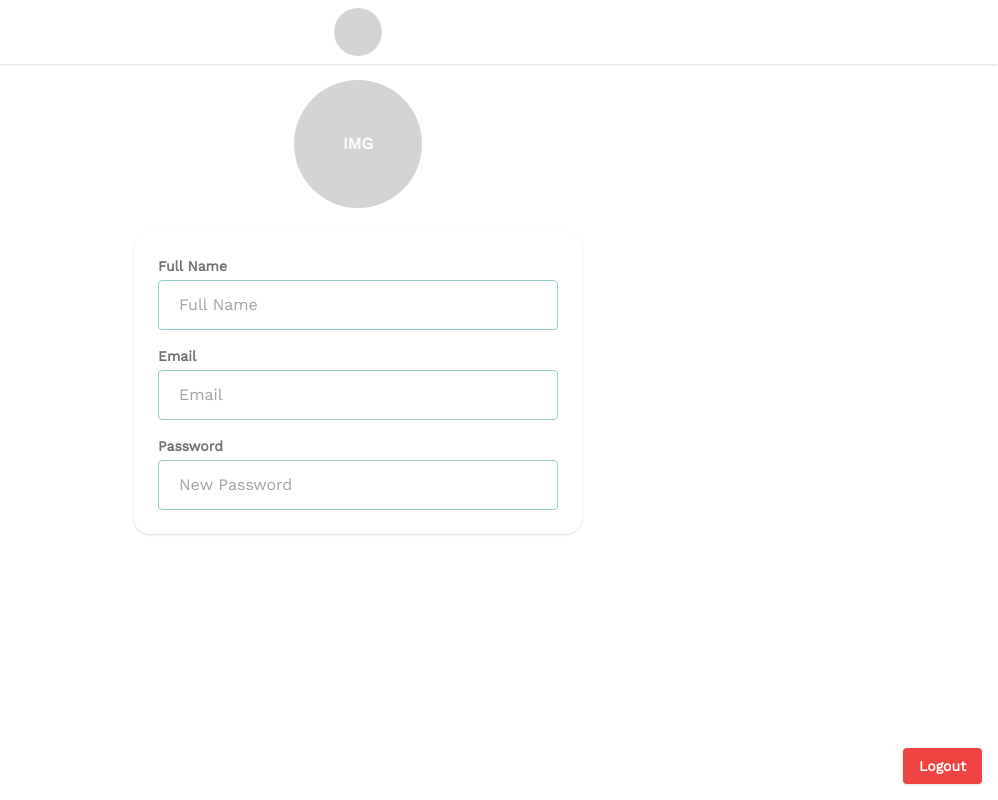
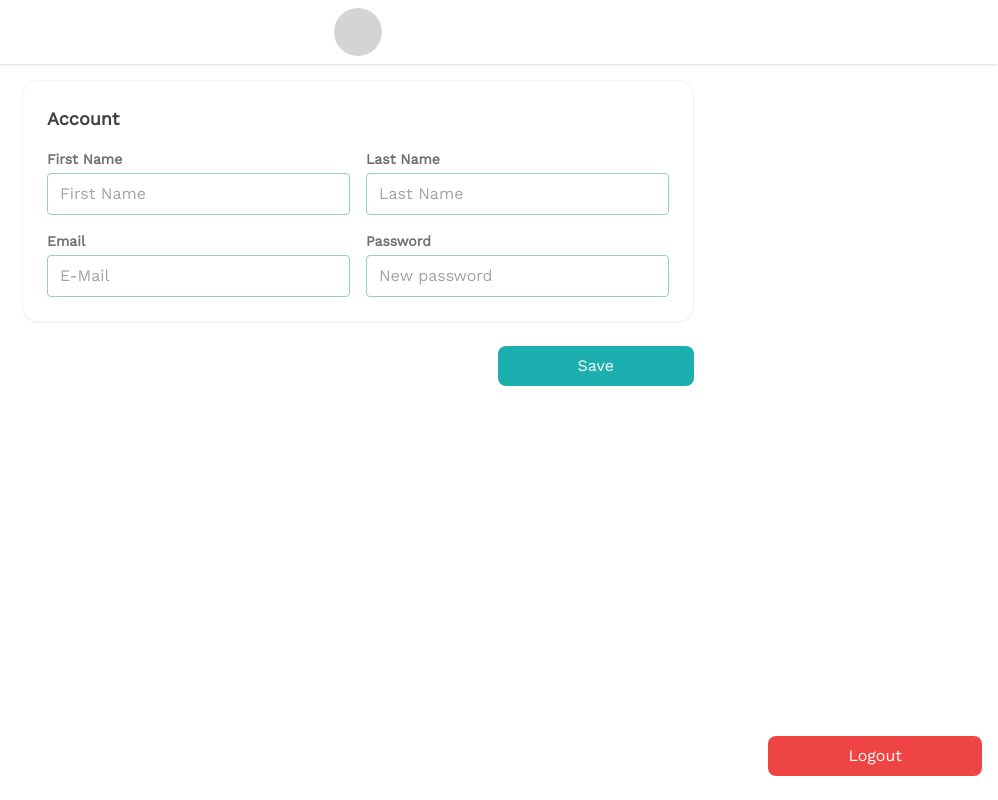
Before and after one commit to SDU-Project-group-2025-2nd-semester/sem-project-3, a React (Vite) app in the folder src/group1.sem3.frontend/: page /staff/settings in a window 1280 px wide. Shown: the whole page, without its empty margins (282-1280 px from the left). Built offline with nearby package versions, Linux system fonts and the light colour scheme; no server answers; some icons are missing.

Commit message:
basic functionalities staff

```diff
--- a/src/group1.sem3.frontend/src/pages/staff/DamageReportPage.jsx
+++ b/src/group1.sem3.frontend/src/pages/staff/DamageReportPage.jsx
@@ -1,5 +1,8 @@
 import { useLocation, useNavigate } from "react-router-dom";
 import { useState } from "react";
+import { post } from "../../context/apiClient";
+
+const currentCompany = '33333333-3333-3333-3333-333333333333'; // Company ID
 
 export default function DamageReportPage() {
     const location = useLocation();
@@ -16,6 +19,13 @@ export default function DamageReportPage() {
             alert("Please select an issue.");
             return;
         }
+
+        const payload = {
+            deskId: tableId,
+            description: issue + description,
+        };
+
+        post(`/${currentCompany}/DamageReport`, payload );
 
         alert("Damage reported successfully!");
 
--- a/src/group1.sem3.frontend/src/pages/staff/StaffSettingsPage.jsx
+++ b/src/group1.sem3.frontend/src/pages/staff/StaffSettingsPage.jsx
@@ -1,17 +1,107 @@
-import { useState } from "react";
+import { useEffect, useState } from "react";
 import { useAuth } from "../../context/AuthContext";
 import { useNavigate } from "react-router-dom";
+import Icon from '@reacticons/bootstrap-icons';
+import { get, put } from "../../context/apiClient";
 
 export default function StaffSettingsPage() {
-    const { currentUser, logout } = useAuth();
+    const { currentUser, logout, refreshCurrentUser } = useAuth();
     const navigate = useNavigate();
 
-    const [fullName, setFullName] = useState(currentUser?.fullName || "");
-    const [email, setEmail] = useState(currentUser?.email || "");
+    // Profile fields
+    const [firstName, setFirstName] = useState(currentUser?.firstName ?? "");
+    const [lastName, setLastName] = useState(currentUser?.lastName ?? "");
+    const [email, setEmail] = useState(currentUser?.email ?? currentUser?.userName ?? "");
     const [password, setPassword] = useState("");
 
-    const inputClasses = "w-full border border-secondary rounded px-3 py-2 sm:px-4 sm:py-2.5 md:px-5 md:py-3 outline-none focus:ring-2 focus:ring-accent bg-background text-primary";
+    const inputClasses = "w-full border border-secondary rounded px-3 py-2 outline-none focus:ring-2 focus:ring-accent bg-background text-primary";
     const labelClasses = "block mb-1 text-sm font-semibold text-primary";
+    const cardClasses = "bg-white rounded-2xl shadow-sm border border-gray-100 p-6";
+
+    function applyUserToState(u) {
+        setFirstName(u.firstName ?? "");
+        setLastName(u.lastName ?? "");
+        setEmail(u.email ?? u.userName ?? "");
+    }
+
+    // If currentUser isn't present, fall back to refreshing once via context
+    useEffect(() => {
+        if (currentUser) {
+            applyUserToState(currentUser);
+            return;
+        }
+
+        let mounted = true;
+        (async () => {
+            try {
+                const me = await refreshCurrentUser();
+                if (!mounted || !me) return;
+                applyUserToState(me);
+            } catch {
+                // ignore fetch errors
+            }
+        })();
+
+        return () => { mounted = false; };
+    }, [currentUser, refreshCurrentUser]);
+
+    async function handleSave() {
+        try {
+            let me = null;
+            try {
+                me = await get("/Users/me");
+            } catch (e) {
+                me = null;
+            }
+
+            const partial = {
+                firstName: firstName || null,
+                lastName: lastName || null,
+                email: email || null,
+                userName: email || (me?.userName ?? null),
+                normalizedEmail: email ? email.toUpperCase() : me?.normalizedEmail,
+                normalizedUserName: email ? (email.toUpperCase()) : me?.normalizedUserName
+            };
+
+            let payload;
+            if (me) {
+                payload = {
+                    ...me,
+                    ...partial
+                };
+            } else {
+                payload = {
+                    ...partial,
+                    id: me?.id ?? null,
+                    accountCreation: me?.accountCreation ?? null,
+                    role: me?.role ?? 0,
+                    normalizedEmail: partial.normalizedEmail ?? null,
+                    normalizedUserName: partial.normalizedUserName ?? null,
+                    emailConfirmed: me?.emailConfirmed ?? false,
+                    passwordHash: me?.passwordHash ?? null,
+                    securityStamp: me?.securityStamp ?? null,
+                    concurrencyStamp: me?.concurrencyStamp ?? null,
+                    phoneNumber: me?.phoneNumber ?? null,
+                    phoneNumberConfirmed: me?.phoneNumberConfirmed ?? false,
+                    twoFactorEnabled: me?.twoFactorEnabled ?? false,
+                    lockoutEnd: me?.lockoutEnd ?? null,
+                    lockoutEnabled: me?.lockoutEnabled ?? true,
+                    accessFailedCount: me?.accessFailedCount ?? 0
+                };
+            }
+
+            await put("/Users/me", payload);
+
+            if (typeof refreshCurrentUser === "function") {
+                await refreshCurrentUser();
+            }
+
+            alert("Profile saved.");
+        } catch (err) {
+            console.error(err);
+            alert("Error while saving changes.");
+        }
+    }
 
     function handleLogout() {
         logout();
@@ -19,57 +109,44 @@ export default function StaffSettingsPage() {
     }
 
     return (
-        <div className="flex flex-col items-center justify-start min-h-screen bg-background px-4 pt-20">
+        <div className="relative bg-background min-h-screen px-4 pt-20 pb-12">
+            <main className="w-full max-w-2xl mx-auto flex flex-col gap-6">
 
-            <div className="w-24 h-24 sm:w-28 sm:h-28 md:w-32 md:h-32 bg-gray-300 rounded-full flex items-center justify-center mb-6">
-                <span className="text-white font-semibold text-sm sm:text-base">IMG</span>
+                {/* Profile card */}
+                <section className={cardClasses}>
+                    <h2 className="text-lg font-semibold text-gray-700 mb-4">Account</h2>
+
+                    <div className="grid grid-cols-1 md:grid-cols-2 gap-4">
+                        <div className="min-w-0">
+                            <label className={labelClasses} htmlFor="firstName">First Name</label>
+                            <input id="firstName" type="text" value={firstName} onChange={(e) => setFirstName(e.target.value)} className={inputClasses} placeholder="First Name" />
                         </div>
 
-
-            <div className="w-full max-w-md bg-white rounded-2xl shadow p-6 flex flex-col space-y-4">
-                <div>
-                    <label className={labelClasses} htmlFor="fullName">Full Name</label>
-                    <input
-                        id="fullName"
-                        type="text"
-                        value={fullName}
-                        onChange={(e) => setFullName(e.target.value)}
-                        className={inputClasses}
-                        placeholder="Full Name"
-                    />
+                        <div className="min-w-0">
+                            <label className={labelClasses} htmlFor="lastName">Last Name</label>
+                            <input id="lastName" type="text" value={lastName} onChange={(e) => setLastName(e.target.value)} className={inputClasses} placeholder="Last Name" />
                         </div>
 
-                <div>
+                        <div className="min-w-0">
                             <label className={labelClasses} htmlFor="email">Email</label>
-                    <input
-                        id="email"
-                        type="email"
-                        value={email}
-                        onChange={(e) => setEmail(e.target.value)}
-                        className={inputClasses}
-                        placeholder="Email"
-                    />
+                            <input id="email" type="email" value={email} onChange={(e) => setEmail(e.target.value)} className={inputClasses} placeholder="E‑Mail" />
                         </div>
 
-                <div>
+                        <div className="min-w-0">
                             <label className={labelClasses} htmlFor="password">Password</label>
-                    <input
-                        id="password"
-                        type="password"
-                        value={password}
-                        onChange={(e) => setPassword(e.target.value)}
-                        className={inputClasses}
-                        placeholder="New Password"
-                    />
+                            <input id="password" type="password" value={password} onChange={(e) => setPassword(e.target.value)} className={inputClasses} placeholder="New password" />
                         </div>
+                    </div>
+                </section>
 
-                <button
-                    onClick={handleLogout}
-                    className="fixed bottom-4 right-4 bg-red-500 text-white text-sm font-semibold px-4 py-2 rounded hover:bg-red-600 transition-colors shadow"
-                >
-                    Logout
-                </button>
+                <section className="flex flex-col gap-3 items-end">
+                    <button onClick={handleSave} className="px-20 py-2 bg-accent text-white rounded-lg hover:bg-accent-600 transition-colors font-medium">Save</button>
+                </section>
+
+                <div className="fixed bottom-6 right-4 z-50">
+                    <button onClick={handleLogout} className="px-20 py-2 bg-red-500 text-white rounded-lg hover:bg-red-600 transition-colors font-medium">Logout</button>
                 </div>
+            </main>
         </div>
     );
 }
--- a/src/group1.sem3.frontend/src/pages/user/UserSettingsPage.jsx
+++ b/src/group1.sem3.frontend/src/pages/user/UserSettingsPage.jsx
@@ -71,7 +71,6 @@ export default function UserSettingsPage() {
         }
     }, [userHeight]);
 
-    // If currentUser isn't present, fall back to fetching /Users/me once
     useEffect(() => {
         if (currentUser) {
             applyUserToState(currentUser);
@@ -81,7 +80,7 @@ export default function UserSettingsPage() {
         let mounted = true;
         (async () => {
             try {
-                const me = await get("/Users/me");
+                const me = await refreshCurrentUser();
                 if (!mounted || !me) return;
                 applyUserToState(me);
             } catch {
@@ -90,7 +89,7 @@ export default function UserSettingsPage() {
         })();
 
         return () => { mounted = false; };
-    }, [currentUser]);
+    }, [currentUser, refreshCurrentUser, applyUserToState]);
 
     async function handleSave() {
         try {
@@ -148,10 +147,10 @@ export default function UserSettingsPage() {
                 await refreshCurrentUser();
             }
 
-            alert("Profile gespeichert.");
+            alert("Profile saved.");
         } catch (err) {
             console.error(err);
-            alert("Fehler beim Speichern des Profils.");
+            alert("Error while saving changes.");
         }
     }
 
```
Also changed, not shown: src/group1.sem3.frontend/src/pages/staff/StaffHomePage.jsx (+141 -42 lines). Lines whose indentation alone changed are shown as unchanged.
